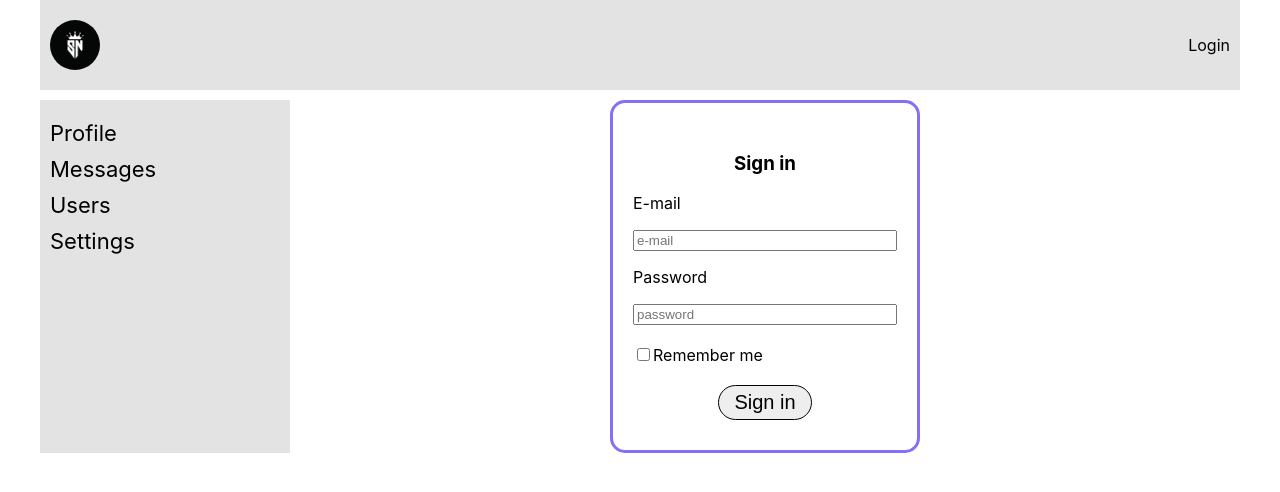
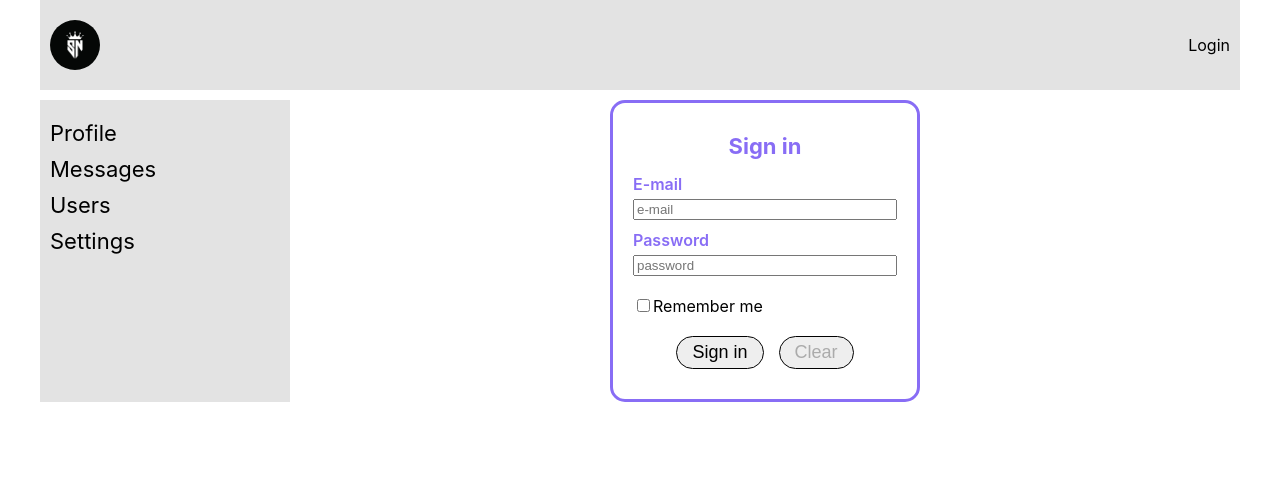
Before and after one commit to ivanhulak/react-social-network, a React (Create React App) app: page /login in a window 1280 px wide. Shown: the top 492 px of the page. Built offline with nearby package versions, Linux system fonts and the light colour scheme; no server answers.

Commit message:
Finish working with forms and add validation to them

```diff
--- /dev/null
+++ b/src/common/FormControls/FormControl.jsx
@@ -0,0 +1,22 @@
+import React from 'react';
+import styles from './FormControl.module.css';
+
+export const FormControl = ({input, meta: {touched, error}, children, ...props}) => {
+   const hasError = touched && error;
+   return (
+      <div className={styles.formControl + ' ' + (hasError ? styles.error : '')}>
+         <div>
+            {children}
+         </div>
+         {hasError && <span>{error}</span>}
+      </div>
+   );
+}
+export const Input = (props) => {
+   const {input, meta, ...restProps} = props;
+   return <FormControl {...props}> <input {...props.input} {...restProps} /> </FormControl>
+}
+export const Textarea = (props) => {
+   const {input, meta, ...restProps} = props;
+   return <FormControl {...props}> <textarea {...props.input} {...restProps}/> </FormControl>
+}
--- /dev/null
+++ b/src/common/FormControls/FormControl.module.css
@@ -0,0 +1,10 @@
+.formControl.error input,
+.formControl.error textarea{
+   border: 2px solid red;
+}
+
+.formControl.error span{
+   display: inline-block;
+   margin-top: 5px;
+   color: red;
+}
--- a/src/components/Login/Login.module.css
+++ b/src/components/Login/Login.module.css
@@ -10,16 +10,35 @@
    border-radius: 15px;
 }
 
-.loginForm h3 {
+.title {
+   font-size: 22px;
+   color: rgb(136, 109, 245);
+   font-weight: 700;
    text-align: center;
+   margin-bottom: 15px;
+}
+
+.email label,
+.password label {
+   color: rgb(136, 109, 245);
+   font-weight: 600;
 }
 
 .email input {
    width: 20vmax;
+   margin-top: 5px;
+}
+
+.email {
+   margin-bottom: 10px;
 }
 
 .password input {
    width: 20vmax;
+   margin-top: 5px;
+}
+
+.password {
    margin-bottom: 20px;
 }
 
@@ -27,6 +46,17 @@
    margin-bottom: 20px;
 }
 
-.button {
-   text-align: center;
+.buttons {
+   display: flex;
+   justify-content: center;
+   align-items: center;
+   gap: 15px;
 }
+
+.formBtn{
+   font-size: 18px;
+}
+.formBtn:hover{
+   background-color:rgb(136, 109, 245);
+   border: 1px solid rgb(136, 109, 245);
+}
--- a/src/components/Login/LoginForm.jsx
+++ b/src/components/Login/LoginForm.jsx
@@ -1,24 +1,35 @@
 import React from "react";
 import { Field, reduxForm } from 'redux-form';
 import styles from './Login.module.css';
+import { required, maxLength, email } from '../../utils/validator';
+import {Input} from '../../common/FormControls/FormControl';
+
+let maxLength50 = maxLength(50);
+let maxLength16 = maxLength(16);
 
 const LoginForm = (props) => {
+   console.log(props)
+   const {handleSubmit, submitting, pristine, reset} = props;
    return (
-      <form onSubmit={props.handleSubmit} className={styles.loginForm}>
-         <h3>Sign in</h3>
+      <form onSubmit={handleSubmit} className={styles.loginForm}>
+         <div className={styles.title}>Sign in</div>
          <div className={styles.email}>
-            <p>E-mail</p>
-            <Field placeholder='e-mail' type="text" name='email' component='input' />
+            <label for="email">E-mail</label>
+            <Field placeholder='e-mail' type="text" name='email'
+                   component={Input} validate={[required, maxLength50, email]} />
          </div>
          <div className={styles.password}>
-            <p>Password</p>
-            <Field placeholder='password' type="password" name='password' component='input' />
+            <label for="password">Password</label>
+            <Field placeholder='password' type="password" name='password'
+                   component={Input} validate={[required, maxLength16]}/>
          </div>
          <div className={styles.rememberMe}>
             <Field type="checkbox" name='rememberMe' component='input' />Remember me
          </div>
-         <div className={styles.button}>
-            <button>Sign in</button>
+         <div className={styles.buttons}>
+            <button className={styles.formBtn} type="submit" disabled={submitting}>Sign in</button>
+            <button className={styles.formBtn} type="button" disabled={pristine || submitting}
+                    onClick={reset}>Clear</button>
          </div>
       </form>
    );
--- a/src/components/Profile/MyPosts/MyPostsForm.jsx
+++ b/src/components/Profile/MyPosts/MyPostsForm.jsx
@@ -1,10 +1,15 @@
 import React from 'react';
 import { Field, reduxForm } from 'redux-form';
+import { Textarea } from '../../../common/FormControls/FormControl';
+import {required, maxLength} from '../../../utils/validator';
+
+let maxLength250 = maxLength(250);
 
 const MyPostsForm = (props) => {
    return (
       <form onSubmit={props.handleSubmit}>
-         <Field placeholder='Create post' name='postText' component='textarea' />
+         <Field placeholder='Create post' name='postText'
+                component={Textarea} validate={[required, maxLength250]}/>
          <div>
             <button>Add post</button>
          </div>
--- /dev/null
+++ b/src/utils/validator.js
@@ -0,0 +1,13 @@
+export const required = (value) => {
+   if (value) return undefined;
+   return "Field is required!";
+}
+
+export const maxLength = (maxLength) => (value) => {
+   if (value.length > maxLength) return `Max length is ${maxLength} symbols`;
+   return undefined;
+}
+
+export const email = value =>
+  value && !/^[A-Z0-9._%+-]+@[A-Z0-9.-]+\.[A-Z]{2,4}$/i.test(value) ?
+  'Invalid email address' : undefined
```
